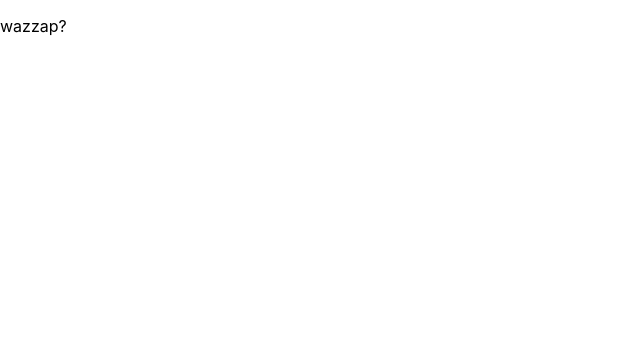
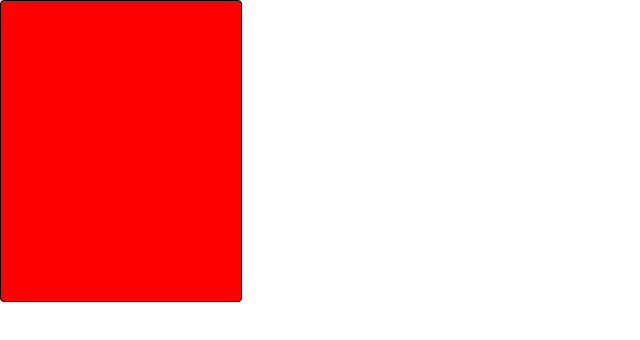
Before and after one commit to Gefiltafish/Animations, a React (Create React App) app in the folder ninja-profiles/: page / in a window 1280 px wide. Shown: the top 340 px of the page, without its empty margins (0-640 px from the left). Built offline with nearby package versions, Linux system fonts and the light colour scheme.

Commit message:
installed styled-components and added NinjaCard

```diff
--- a/ninja-profiles/package.json
+++ b/ninja-profiles/package.json
@@ -13,6 +13,7 @@
     "react": "^17.0.2",
     "react-dom": "^17.0.2",
     "react-scripts": "4.0.3",
+    "styled-components": "^5.3.0",
     "typescript": "^4.1.2",
     "web-vitals": "^1.0.1"
   },
@@ -39,5 +40,8 @@
       "last 1 firefox version",
       "last 1 safari version"
     ]
+  },
+  "devDependencies": {
+    "@types/styled-components": "^5.1.9"
   }
 }
--- a/ninja-profiles/src/App.tsx
+++ b/ninja-profiles/src/App.tsx
@@ -1,5 +1,7 @@
+import { NinjaCard } from './components/NinjaCard';
+
 const App = () => {
-  return <p>wazzap?</p>;
+  return <NinjaCard></NinjaCard>;
 };
 
 export default App;
--- /dev/null
+++ b/ninja-profiles/src/components/NinjaCard.styled.ts
@@ -0,0 +1,20 @@
+import styled from 'styled-components';
+
+export const Card = styled.div`
+  height: 300px;
+  width: 240px;
+  background-color: red;
+  border-color: black;
+  border-radius: 4px;
+  border-style: solid;
+  border-width: 1px;
+`;
+
+export const CardWrapper = styled.div`
+  height: 100%;
+  width: 100%;
+  diplay: flex;
+  flex-direction: row;
+  justify-content: center;
+  align-items: center;
+`;
--- /dev/null
+++ b/ninja-profiles/src/components/NinjaCard.tsx
@@ -0,0 +1,10 @@
+import { Card, CardWrapper } from './NinjaCard.styled';
+import React from 'react';
+
+export const NinjaCard = () => {
+  return (
+    <CardWrapper>
+      <Card></Card>
+    </CardWrapper>
+  );
+};
--- /dev/null
+++ b/ninja-profiles/src/react-app-env.d.ts
@@ -0,0 +1 @@
+/// <reference types="react-scripts" />
```
Also changed, not shown: 2 other files (tests, documents, lock files or other folders).
